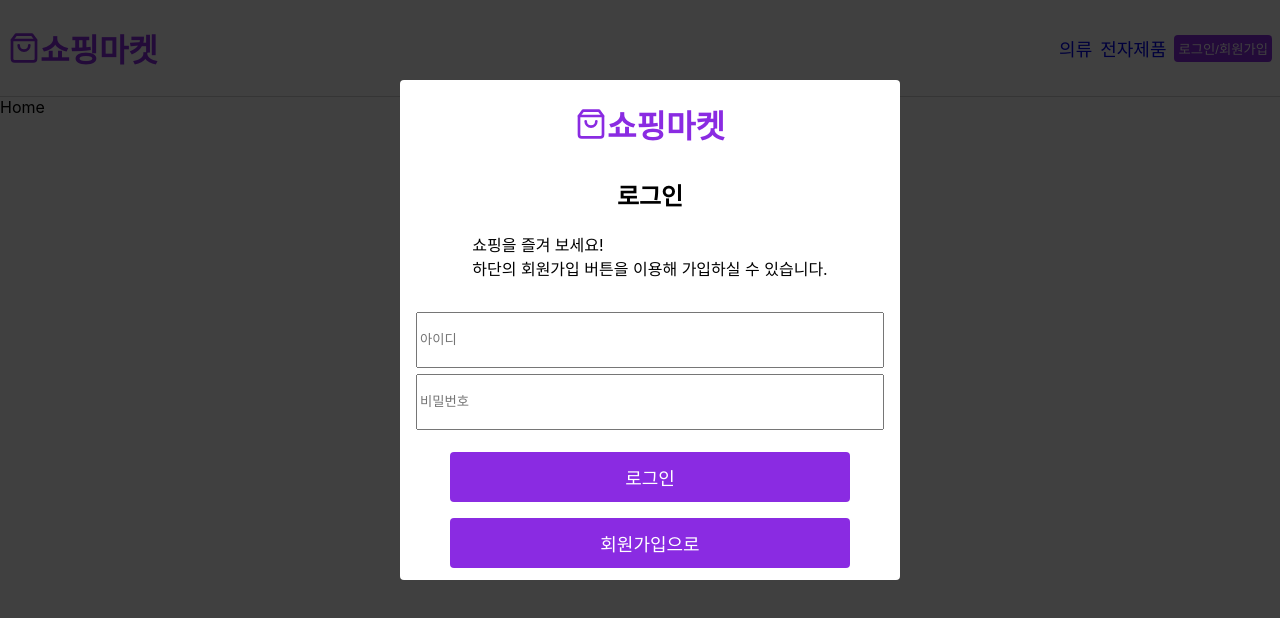
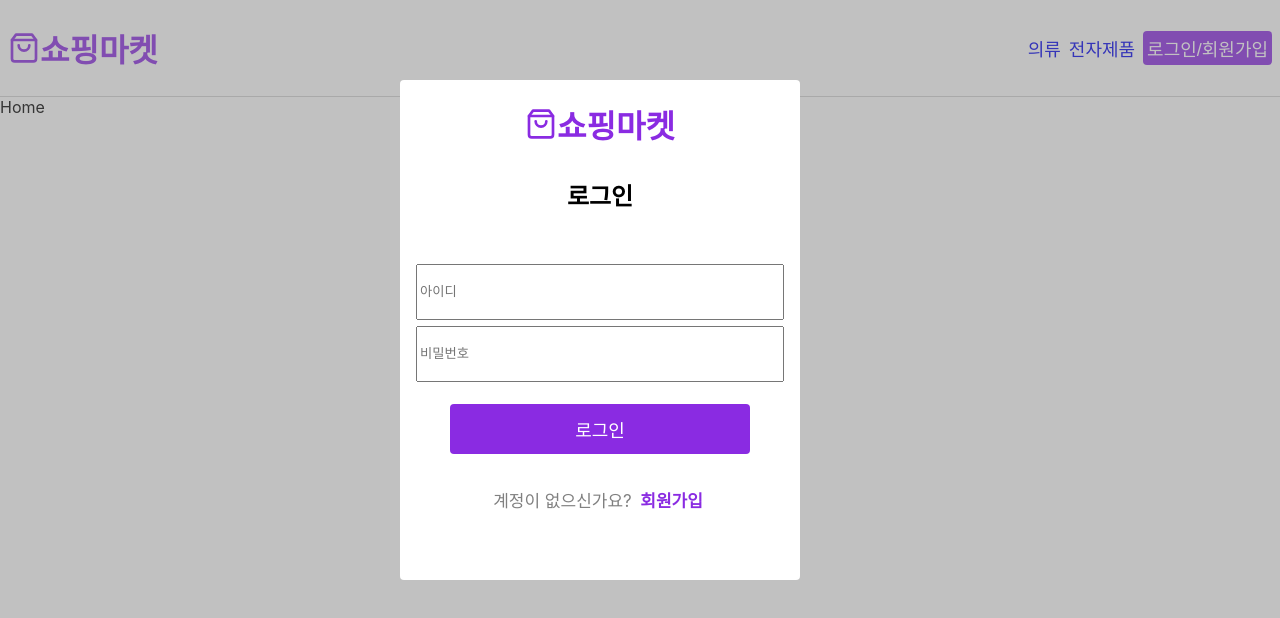
Before and after one commit to pji0219/shopping-market-client, a React (Create React App) app: page / in a window 1280 px wide. Both pictures are taken after a click on the button "로그인/회원가입". Shown: the top 618 px of the page. Built offline with nearby package versions, Linux system fonts and the light colour scheme.

Commit message:
feat: 모달 문구 삭제 및 로그인/회원가입 버튼 변경

```diff
--- a/src/common/components/Backdrop.tsx
+++ b/src/common/components/Backdrop.tsx
@@ -21,6 +21,6 @@ const BackGround = styled.div`
   left: 0;
   width: 100%;
   height: 100vh;
-  background: rgba(0, 0, 0, 0.75);
+  background: rgba(117, 117, 117, 0.45);
   z-index: 10;
 `;
--- a/src/common/components/Button.tsx
+++ b/src/common/components/Button.tsx
@@ -3,15 +3,38 @@ import styled from 'styled-components';
 
 type Props = {
   text: string;
-  textSize?: string;
+  textsize?: string;
   width?: string;
   height?: string;
   click?: React.MouseEventHandler;
+  bgcolor?: string;
+  color?: string;
+  background?: string;
+  weight?: string;
 };
 
-const Button: React.FC<Props> = ({ text, textSize, width, height, click }) => {
+const Button: React.FC<Props> = ({
+  text,
+  textsize,
+  width,
+  height,
+  click,
+  bgcolor,
+  color,
+  background,
+  weight,
+}) => {
   return (
-    <Btn onClick={click} textSize={textSize} width={width} height={height}>
+    <Btn
+      onClick={click}
+      textsize={textsize}
+      width={width}
+      height={height}
+      bgcolor={bgcolor}
+      color={color}
+      background={background}
+      weight={weight}
+    >
       {text}
     </Btn>
   );
@@ -20,19 +43,25 @@ const Button: React.FC<Props> = ({ text, textSize, width, height, click }) => {
 export default Button;
 
 type P = {
-  textSize?: string;
+  textsize?: string;
   width?: string;
   height?: string;
+  bgcolor?: string;
+  color?: string;
+  background?: string;
+  weight?: string;
 };
 
 const Btn = styled.button<P>`
-  background-color: blueviolet;
-  color: #fff;
+  background-color: ${({ bgcolor }) => bgcolor};
+  color: ${({ color }) => color};
   padding: 4px;
   border-radius: 4px;
   outline: none;
   border: none;
-  font-size: ${({ textSize }) => textSize};
+  background: ${({ background }) => background};
+  font-size: ${({ textsize }) => textsize};
+  font-weight: ${({ weight }) => weight};
   width: ${({ width }) => width};
   height: ${({ height }) => height};
   cursor: pointer;
--- a/src/common/components/Modal.tsx
+++ b/src/common/components/Modal.tsx
@@ -57,11 +57,6 @@ function ModalOverlay() {
           <h1>쇼핑마켓</h1>
         </div>
         <h2>{signinMode ? '로그인' : '회원가입'}</h2>
-        <p>
-          쇼핑을 즐겨 보세요!
-          <br />
-          하단의 회원가입 버튼을 이용해 가입하실 수 있습니다.
-        </p>
       </div>
       <form onSubmit={submitHandler}>
         <input
@@ -79,19 +74,26 @@ function ModalOverlay() {
         <div className='button-container'>
           <Button
             text={signinMode ? '로그인' : '회원가입'}
-            textSize={'18px'}
-            width={'400px'}
+            textsize={'18px'}
+            width={'300px'}
             height={'50px'}
+            color={'#fff'}
+            bgcolor={'blueviolet'}
           />
         </div>
       </form>
       <div className='change-mode'>
+        <p className='signup-text'>
+          {signinMode ? '계정이 없으신가요?' : '이미 가입하셨나요?'}
+        </p>
+        &nbsp;
         <Button
-          text={signinMode ? '회원가입으로' : '로그인으로'}
-          textSize={'18px'}
-          width={'400px'}
-          height={'50px'}
+          text={signinMode ? '회원가입' : '로그인'}
+          textsize={'17px'}
+          background={'none'}
           click={chageModeHadler}
+          color={'blueviolet'}
+          weight={'bold'}
         />
       </div>
     </ModalContainer>
@@ -104,7 +106,7 @@ function ModalOverlay() {
 }
 
 const ModalContainer = styled.div`
-  width: 500px;
+  width: 400px;
   height: 500px;
   position: fixed;
   z-index: 100;
@@ -124,10 +126,6 @@ const ModalContainer = styled.div`
       align-items: center;
     }
 
-    & p {
-      margin: 0;
-    }
-
     & h2 {
       margin-top: 8px;
     }
@@ -136,6 +134,12 @@ const ModalContainer = styled.div`
   & .change-mode {
     display: flex;
     justify-content: center;
+    align-items: center;
+
+    & .signup-text {
+      font-size: 17px;
+      color: gray;
+    }
   }
 
   & form {
--- a/src/common/components/Navbar.tsx
+++ b/src/common/components/Navbar.tsx
@@ -24,7 +24,13 @@ const Navbar: React.FC = () => {
         <nav>
           <Link to='/clothes'>의류</Link>
           <Link to='/electronics'>전자제품</Link>
-          <Button text={'로그인/회원가입'} click={showHandler} />
+          <Button
+            text={'로그인/회원가입'}
+            textsize={'18px'}
+            color={'#fff'}
+            background={'blueviolet'}
+            click={showHandler}
+          />
         </nav>
       </Header>
     </>
```
